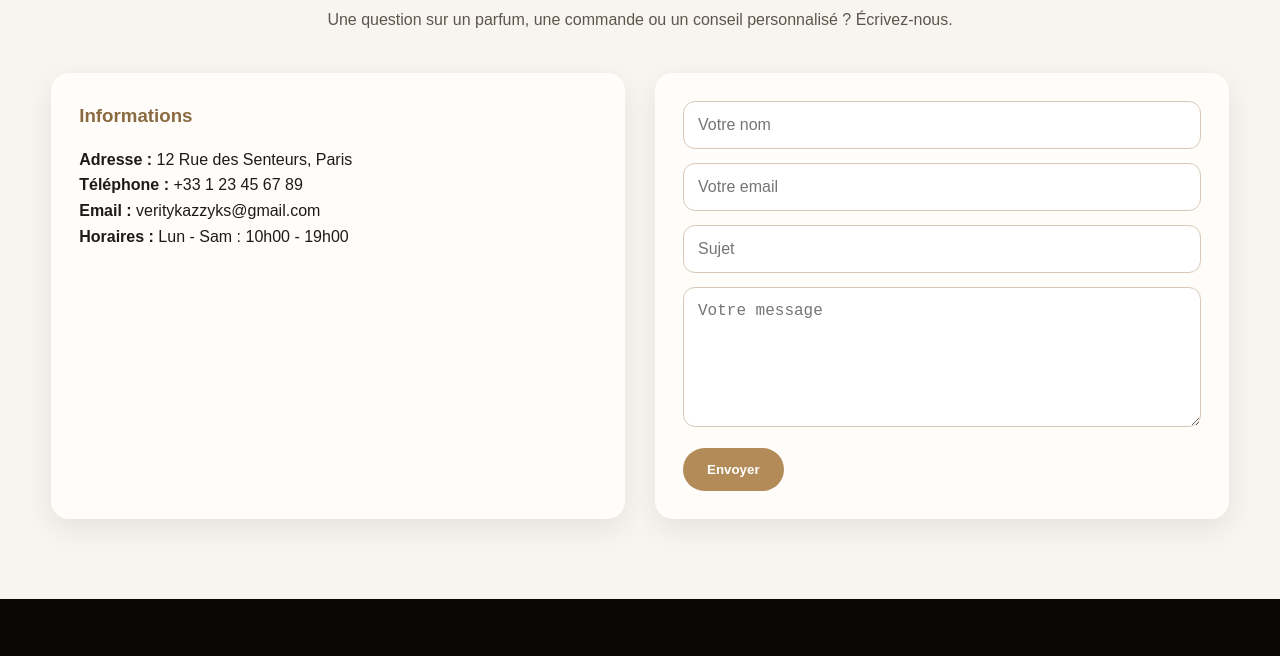
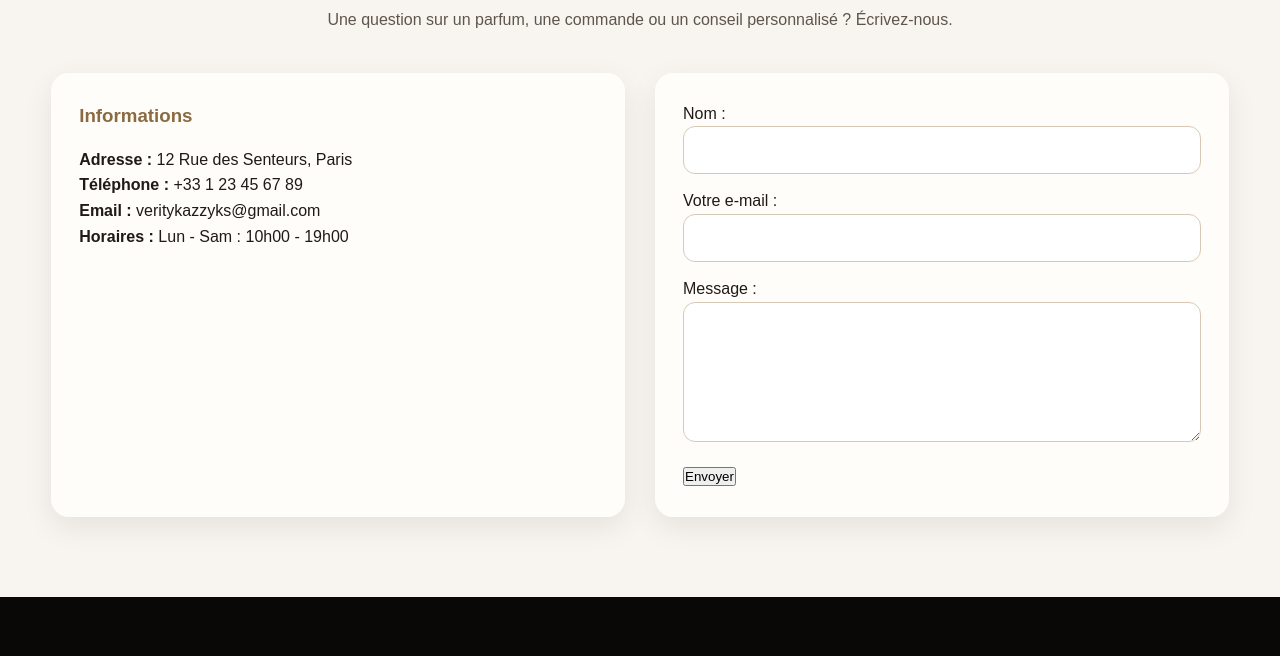
Before and after one commit to maison-elixir/maison-elixir, a plain HTML site: page index.html in a window 1280 px wide. Shown: the part 3001-3657 px from the top of the page. Drawn offline with Linux system fonts and the light colour scheme.

Commit message:
Add files via upload
ajout contact

```diff
--- a/index.html
+++ b/index.html
@@ -704,13 +704,19 @@
             <p><strong>Email :</strong> veritykazzyks@gmail.com</p>
             <p><strong>Horaires :</strong> Lun - Sam : 10h00 - 19h00</p>
           </div>
-          <form id="contactForm" class="reveal" style="transition-delay: 0.1s;">
-            <input type="text" placeholder="Votre nom" required>
-            <input type="email" placeholder="Votre email" required>
-            <input type="text" placeholder="Sujet">
-            <textarea placeholder="Votre message" required></textarea>
-            <button type="submit" class="btn btn-primary">Envoyer</button>
-          </form>
+          <form action="https://formspree.io/f/TON_ID_UNIQUE" method="POST">
+
+  <label for="name">Nom :</label>
+  <input type="text" id="name" name="name" required>
+
+  <label for="email">Votre e-mail :</label>
+  <input type="email" id="email" name="email" required>
+
+  <label for="message">Message :</label>
+  <textarea id="message" name="message" required></textarea>
+
+  <button type="submit">Envoyer</button>
+</form>
         </div>
       </div>
     </section>
```
